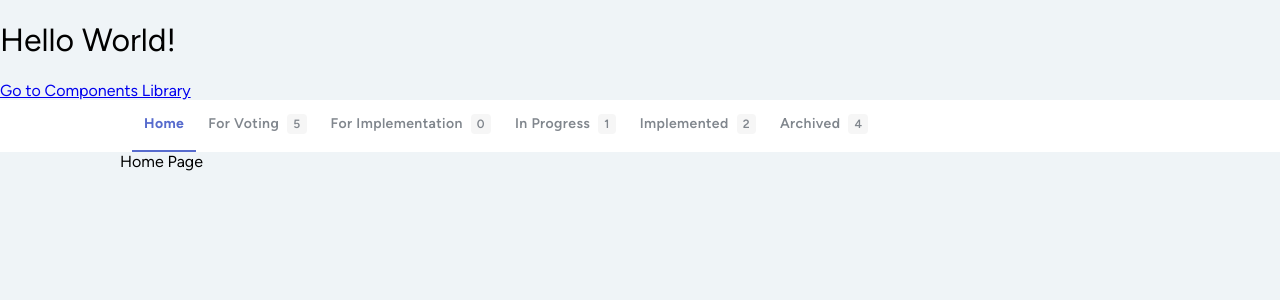
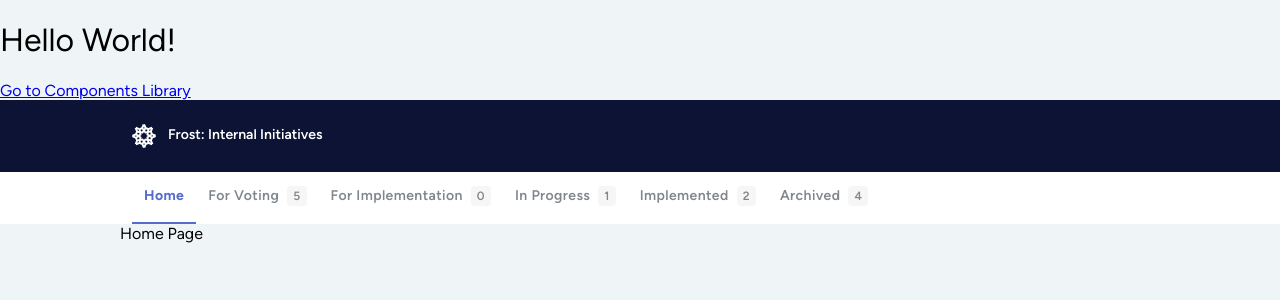
Before and after one commit to frost-jm/frost-initiatives, a React (Vite) app in the folder ui/: page / in a window 1280 px wide. Shown: the top 300 px of the page. Built offline with nearby package versions, Linux system fonts and the light colour scheme.

Commit message:
added logo header

```diff
--- a/ui/src/App.tsx
+++ b/ui/src/App.tsx
@@ -1,6 +1,7 @@
 import { Box } from '@mui/material';
 import { Link } from 'react-router-dom';
 
+import LogoHeader from './sections/LogoHeader';
 import TabsLanding from './sections/TabsLanding';
 
 const App = () => {
@@ -14,6 +15,7 @@ const App = () => {
           width: '100%',
         }}
       >
+        <LogoHeader />
         <TabsLanding />
       </Box>
     </>
--- /dev/null
+++ b/ui/src/sections/LogoHeader.tsx
@@ -0,0 +1,25 @@
+import { Box } from '@mui/material';
+import { Logo } from '@/components';
+
+const LogoHeader = () => {
+  return (
+    <Box
+      sx={{
+        backgroundColor: '#0C1335',
+        width: '100%',
+        padding: '16px 0s',
+      }}
+    >
+      <Box
+        sx={{
+          maxWidth: '1040px',
+          margin: '0 auto',
+          padding: '24px 0 24px 24px',
+        }}
+      >
+        <Logo />
+      </Box>
+    </Box>
+  );
+};
+export default LogoHeader;
```
Lines whose indentation alone changed are shown as unchanged.
